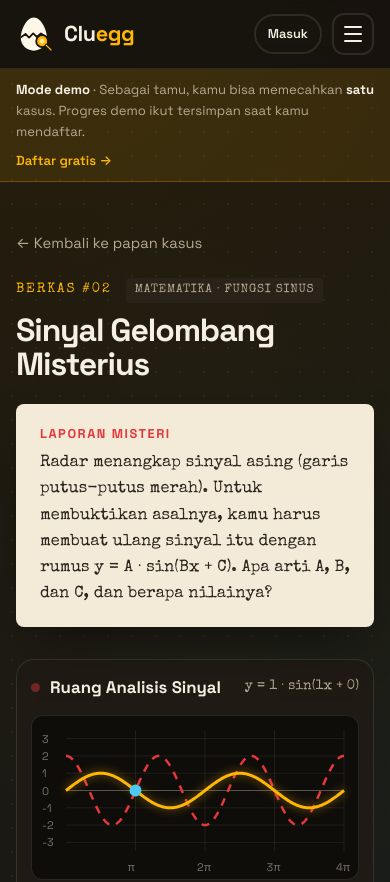
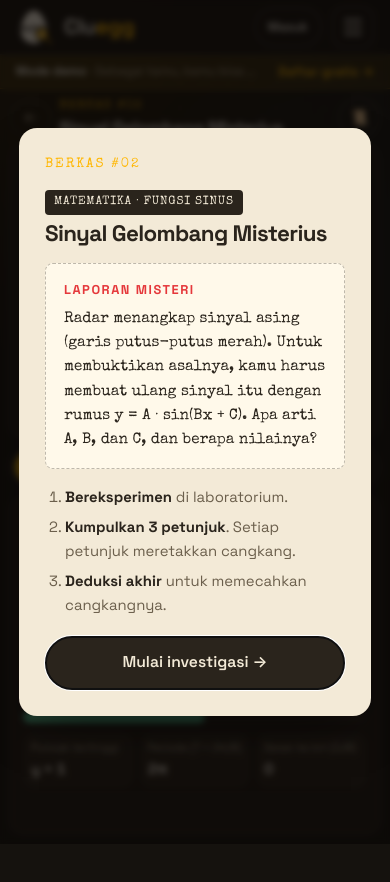
Before and after one commit to OsvaldoUrian/Horizon, a plain HTML site: page kasus-gelombang.html in a window 390 px wide. Shown: the top 882 px of the page. After the commit the page ends 844 px from the top, so only its background shows below. Drawn offline with nearby package versions, Linux system fonts and the light colour scheme.

Commit message:
Ubah halaman kasus menjadi layar permainan tanpa scroll
Halaman kasus kini pas satu layar, jadi simulasi selalu terlihat saat
pemain menggeser slider atau membaca petunjuk.

- Desktop: simulasi besar di kiri, kontrol di bawahnya, petunjuk dan
  deduksi di kolom kanan. Deduksi menciut selama masih terkunci.
- HP: simulasi di atas, tab Kontrol / Petunjuk / Deduksi di bawah,
  dengan tanda saat ada petunjuk baru. Tab bisa dilipat; kasus tanpa
  slider (papan laci) mulai dengan panel terlipat. HP miring: simulasi
  di kiri, panel di kanan.
- Laporan misteri menjadi jendela briefing (otomatis saat pertama kali
  membuka kasus, bisa dibuka lagi lewat tombol Misteri).
- "Rahasia di dalam cangkang" menjadi pop-up yang bisa ditutup dan
  dibuka lagi lewat tombol Rahasia.
- Notifikasi dipindah ke atas agar tidak menutupi tombol.

Disusun oleh js/permainan.js + css/permainan.css, sehingga kasus baru
dengan struktur HTML yang sama otomatis ikut. style.css dan main.js
tidak diubah; tiap halaman kasus hanya bertambah 2 baris.
Dites di 320x568, 375x667, 667x375, 1280x720, dan 1920x1080.

```diff
--- /dev/null
+++ b/css/permainan.css
@@ -0,0 +1,238 @@
+/* =========================================================
+   CLUEGG — layar permainan tanpa scroll halaman
+   Dipakai bersama js/permainan.js. Memakai variabel dari css/style.css.
+   ========================================================= */
+
+/* ---------- Kerangka: tinggi tepat satu layar ---------- */
+body.game {
+  height: 100vh; height: 100dvh; overflow: hidden;
+  display: flex; flex-direction: column;
+}
+body.game .site-header, body.game .guest-bar { flex: none; }
+body.game .nav { height: 58px; }
+body.game .site-footer { display: none; }
+body.game .trial-lock { flex: 1; overflow: auto; padding-top: 40px; }
+
+.game-shell {
+  --gap: 14px;
+  flex: 1; min-height: 0;
+  width: min(1440px, 100% - 32px); margin-inline: auto;
+  padding: 12px 0 16px;
+  display: grid; gap: var(--gap);
+  grid-template-columns: minmax(0, 1fr) clamp(300px, 27vw, 380px);
+  grid-template-rows: auto minmax(0, 1fr) auto;
+  grid-template-areas:
+    "bar     bar"
+    "visual  side"
+    "kontrol side";
+}
+
+/* ---------- Bar atas ---------- */
+.game-bar { grid-area: bar; display: flex; align-items: center; gap: 10px 18px; min-width: 0; }
+.game-bar .back {
+  flex: none; display: inline-flex; align-items: center; padding: 8px 14px; border-radius: 999px;
+  border: 1px solid var(--line); font-size: .85rem; white-space: nowrap;
+}
+.game-bar .back:hover { border-color: var(--yolk); }
+.game-title { flex: 1; min-width: 0; }
+.game-title .case-label { margin: 0 0 2px; gap: 10px; flex-wrap: nowrap; }
+.game-title .case-label .eyebrow { font-size: .75rem; }
+.game-title .case-label .tag { font-size: .68rem; white-space: nowrap; }
+.game-title h1 {
+  font-size: clamp(1.1rem, 2vw, 1.55rem); line-height: 1.15; letter-spacing: -0.025em;
+  white-space: nowrap; overflow: hidden; text-overflow: ellipsis;
+}
+.game-actions { flex: none; display: flex; gap: 8px; }
+.game-actions .btn { box-shadow: none; }
+.game-actions [hidden] { display: none; }
+
+/* ---------- Area simulasi ---------- */
+.game-visual {
+  grid-area: visual; min-height: 0; min-width: 0;
+  display: flex; flex-direction: column; gap: 10px;
+  background: var(--bg-2); border: 1px solid var(--line); border-radius: var(--radius); padding: 14px;
+}
+.game-visual .lab-head { margin: 0; flex: none; }
+.game-visual .lab-head h2 { font-size: .95rem; }
+.visual-fit { flex: 1; min-height: 0; container-type: size; display: grid; place-items: center; overflow: hidden; }
+.visual-fit .canvas-box { width: 100%; height: 100%; }
+.visual-fit .canvas-box canvas { width: 100%; height: 100%; aspect-ratio: auto; }
+/* Papan laci: selalu persegi dan muat di ruang yang ada (tidak pernah meluber) */
+.visual-fit .lockers { width: min(100cqw, 100cqh); grid-template-columns: repeat(10, minmax(0, 1fr)); }
+.visual-fit .locker { min-width: 0; min-height: 0; line-height: 1; padding: 0; font-size: clamp(.5rem, 2.6cqmin, .85rem); }
+.game-visual .legend { margin: 0; flex: none; font-size: .8rem; }
+.game-visual .range-bar { margin: 0; flex: none; }
+.game-visual .bs-status { margin: 0; flex: none; min-height: 0; padding: 10px 14px; font-size: .9rem; }
+
+/* ---------- Panel kontrol ---------- */
+.dock-panel { min-height: 0; min-width: 0; }
+.panel-dark { background: var(--bg-2); border: 1px solid var(--line); border-radius: var(--radius); padding: 14px; }
+.panel-paper { color: var(--ink); }
+/* Dibuat padat: slider + tombol satu baris, angka hasil + rumus/meter satu baris */
+#panel-kontrol {
+  grid-area: kontrol; display: flex; flex-wrap: wrap; align-items: center; gap: 10px 16px; padding: 12px 14px;
+}
+#panel-kontrol > * { margin: 0; }
+#panel-kontrol .controls { flex: 1 1 520px; gap: 8px 20px; }
+#panel-kontrol .control label { margin-bottom: 2px; font-size: .84rem; }
+#panel-kontrol .lab-actions { flex: none; }
+#panel-kontrol .readouts { flex: 1 1 340px; gap: 8px; }
+#panel-kontrol .readout { padding: 6px 10px; }
+#panel-kontrol .readout small { font-size: .72rem; }
+#panel-kontrol .readout b { font-size: 1rem; }
+#panel-kontrol .formula { flex: 1 1 300px; padding: 7px 12px; font-size: .82rem; }
+#panel-kontrol .meter { flex: 1 1 240px; }
+#panel-kontrol .meter-top { margin-bottom: 4px; font-size: .84rem; }
+#panel-kontrol .guess-log { flex: 1 1 100%; order: 5; max-height: 30px; overflow-y: auto; }
+#panel-kontrol .guess-log:empty { display: none; }
+#panel-kontrol .param-status { margin-top: 4px; min-height: 0; flex-wrap: nowrap; white-space: nowrap; font-size: .76rem; overflow: hidden; }
+#panel-kontrol .param-status .pill { flex: none; font-size: .72rem; padding: 1px 8px; }
+
+/* ---------- Kolom kanan: petunjuk + deduksi ---------- */
+.game-side {
+  grid-area: side; min-height: 0;
+  display: flex; flex-direction: column;
+  background: var(--paper); border-radius: 12px; box-shadow: var(--shadow); overflow: hidden;
+}
+#panel-petunjuk { flex: 1 1 auto; overflow-y: auto; padding: 18px 18px 8px; }
+#panel-deduksi { flex: none; max-height: 55%; overflow-y: auto; padding: 0 18px 18px; }
+#panel-deduksi .final { margin-top: 6px; }
+/* Selama deduksi terkunci, cukup tampilkan judul + catatan agar petunjuk punya ruang */
+@media (min-width: 900px) {
+  #panel-deduksi .final.locked .final-body { display: none; }
+  #panel-deduksi .final.locked .locked-note { margin-bottom: 0; }
+}
+.game-side .clueboard-head .egg { width: 54px; }
+.game-side .clue-list { margin-top: 14px; gap: 8px; }
+.game-side .clue { padding: 10px 12px; }
+
+/* Notifikasi muncul di atas, supaya tidak menutupi tombol & panel di bawah */
+body.game .toast { bottom: auto; top: 70px; translate: -50% -220%; font-size: .9rem; padding: 10px 18px; }
+body.game .toast.show { translate: -50% 0; }
+
+/* Tab hanya untuk HP */
+.dock-tabs { display: none; }
+
+/* ---------- Jendela briefing misteri ---------- */
+.game-dialog {
+  border: 0; padding: 0; background: transparent; color: inherit;
+  width: min(560px, calc(100% - 32px)); max-height: calc(100dvh - 32px); margin: auto; overflow: visible;
+}
+.game-dialog::backdrop { background: rgba(10, 8, 6, .72); backdrop-filter: blur(3px); }
+.game-dialog[open] { animation: pop .35s; }
+.brief-card {
+  background: var(--paper); color: var(--ink); border-radius: 18px; padding: 26px;
+  max-height: calc(100dvh - 32px); overflow-y: auto; box-shadow: var(--shadow);
+}
+.brief-card .case-label { margin: 0 0 6px; }
+.brief-card .case-label .tag { background: var(--ink); color: var(--paper); }
+.brief-card h2 { font-size: clamp(1.4rem, 4vw, 1.9rem); letter-spacing: -0.03em; line-height: 1.15; }
+.brief-card .mystery { margin: 16px 0; padding: 16px 18px; box-shadow: none; background: #fff9ea; border: 1.5px dashed rgba(42, 36, 28, .3); font-size: .95rem; }
+.brief-steps { margin: 0 0 20px 20px; display: grid; gap: 6px; font-size: .93rem; color: var(--ink-soft); }
+.brief-steps b { color: var(--ink); }
+.brief-card .btn { width: 100%; justify-content: center; background: var(--ink); color: var(--paper); box-shadow: none; }
+
+/* ---------- Pop-up "Rahasia di dalam cangkang" ---------- */
+body.game .solved { margin: 0; }
+body.game .solved.show {
+  position: fixed; z-index: 90; inset: 0; margin: auto;
+  width: min(760px, calc(100% - 32px)); height: fit-content; max-height: calc(100dvh - 32px); overflow-y: auto;
+}
+body.game .solved.show.dismissed { display: none; }
+.solved-backdrop { display: none; position: fixed; inset: 0; z-index: 89; background: rgba(10, 8, 6, .72); backdrop-filter: blur(3px); }
+.solved-backdrop.on { display: block; }
+.solved .solved-close { border-color: var(--ink); color: var(--ink); }
+
+/* =========================================================
+   HP & tablet: simulasi di atas, tab di bawah
+   ========================================================= */
+@media (max-width: 899px) {
+  .game-shell {
+    --dock-h: min(40dvh, 360px);
+    width: calc(100% - 20px); padding: 8px 0 10px; gap: 8px;
+    grid-template-columns: minmax(0, 1fr);
+    grid-template-rows: auto minmax(0, 1fr) auto auto;
+    grid-template-areas: "bar" "visual" "tabs" "panel";
+  }
+  /* Kasus dengan papan laci butuh ruang simulasi lebih besar */
+  .game-shell:has(.lockers) { --dock-h: min(32dvh, 280px); }
+  .game-shell.dock-closed .dock-panel { display: none !important; }
+  .game-shell.dock-closed .dock-tab[aria-selected="true"] { background: transparent; color: var(--yolk); box-shadow: inset 0 0 0 1.5px var(--yolk); }
+  .visual-fit .lockers { gap: 3px; }
+
+  .game-bar { gap: 8px; }
+  /* Di HP tombol kembali hanya menampilkan panah (teks tetap terbaca pembaca layar) */
+  .game-bar .back { display: inline-block; font-size: 0; padding: 6px 12px; line-height: 1.4; }
+  .game-bar .back::first-letter { font-size: 1rem; }
+  .game-title .case-label .tag { display: none; }
+  .game-actions .btn { padding: 7px 10px; }
+  .game-actions .btn span { display: none; }
+
+  /* Simulasi mendapat ruang sebanyak mungkin */
+  .game-visual { padding: 8px; gap: 6px; border-radius: 14px; position: relative; }
+  .game-visual .lab-head h2 { display: none; }
+  .game-visual .lab-head:not(:has(input)) { display: none; }
+  .game-visual .lab-head label { font-size: .75rem !important; }
+  .game-visual .legend {
+    position: absolute; top: 14px; right: 14px; z-index: 1; gap: 10px;
+    background: rgba(15, 13, 10, .8); padding: 3px 8px; border-radius: 6px; font-size: .68rem;
+  }
+  .game-visual .legend span::before { width: 14px; margin-right: 5px; }
+  .game-visual .bs-status { font-size: .8rem; padding: 8px 10px; }
+
+  .dock-tabs {
+    grid-area: tabs; display: grid; grid-template-columns: repeat(3, 1fr); gap: 4px;
+    background: var(--bg-2); border: 1px solid var(--line); border-radius: 999px; padding: 4px;
+  }
+  .dock-tab {
+    border: 0; background: transparent; color: var(--muted); padding: 6px 4px; border-radius: 999px;
+    font-size: .8rem; font-weight: 600; white-space: nowrap; position: relative;
+  }
+  .dock-tab[aria-selected="true"] { background: var(--yolk); color: var(--bg); }
+  .dock-tab .tab-note { font-size: .72rem; opacity: .85; }
+  .dock-tab.ping::after {
+    content: ""; position: absolute; top: 4px; right: 10px; width: 8px; height: 8px; border-radius: 50%;
+    background: var(--red); box-shadow: 0 0 0 0 rgba(229, 56, 59, .6); animation: ping 1.4s infinite;
+  }
+
+  .game-side { display: contents; }
+  .dock-panel, #panel-kontrol, #panel-petunjuk, #panel-deduksi { grid-area: panel; }
+  .dock-panel { display: none; overflow-y: auto; border-radius: 14px; }
+  .dock-panel:not(.active), #panel-kontrol:not(.active) { display: none; }
+  .dock-panel.active { display: block; height: var(--dock-h); }
+  #panel-kontrol.active { display: flex; align-content: flex-start; }
+  #panel-petunjuk, #panel-deduksi { background: var(--paper); padding: 14px; max-height: none; }
+  #panel-deduksi .final { margin-top: 0; border-top: 0; padding-top: 0; }
+
+  #panel-kontrol { padding: 12px; gap: 10px; }
+  #panel-kontrol .controls { grid-template-columns: 1fr; gap: 8px; }
+  #panel-kontrol .control { display: grid; grid-template-columns: minmax(118px, 40%) 1fr; align-items: center; gap: 2px 10px; }
+  #panel-kontrol .control label { margin: 0; font-size: .8rem; gap: 6px; }
+  #panel-kontrol .control .param-status { grid-column: 1 / -1; margin-top: 0; font-size: .75rem; }
+  #panel-kontrol .lab-actions { flex: 1 1 100%; }
+  #panel-kontrol .lab-actions .btn { flex: 1; justify-content: center; padding: 10px 12px; }
+  #panel-kontrol .readouts { flex: 1 1 100%; grid-template-columns: repeat(3, 1fr); gap: 6px; }
+  #panel-kontrol .readout { padding: 6px 8px; }
+  #panel-kontrol .readout small { font-size: .68rem; }
+  #panel-kontrol .readout b { font-size: .92rem; }
+  #panel-kontrol .formula { font-size: .78rem; }
+  #panel-kontrol .meter { flex: 1 1 100%; }
+
+  body.game .nav { height: 54px; }
+  body.game .guest-bar .container { flex-wrap: nowrap; padding: 6px 0; }
+  body.game .guest-bar span { min-width: 0; white-space: nowrap; overflow: hidden; text-overflow: ellipsis; font-size: .78rem; }
+}
+
+/* HP dalam posisi miring: simulasi di kiri, tab di kanan */
+@media (max-width: 899px) and (orientation: landscape) and (max-height: 520px) {
+  body.game .site-header { display: none; }
+  body.game .guest-bar { display: none; }
+  .game-shell {
+    grid-template-columns: minmax(0, 1.25fr) minmax(0, 1fr);
+    grid-template-rows: auto auto minmax(0, 1fr);
+    grid-template-areas: "bar bar" "visual tabs" "visual panel";
+  }
+  .dock-panel.active { height: auto; }
+}
+
+@keyframes ping { 70% { box-shadow: 0 0 0 8px rgba(229, 56, 59, 0); } 100% { box-shadow: 0 0 0 0 rgba(229, 56, 59, 0); } }
--- /dev/null
+++ b/js/permainan.js
@@ -0,0 +1,245 @@
+/* =========================================================
+   CLUEGG — layar permainan (halaman kasus tidak bisa di-scroll)
+
+   File ini menyusun ulang halaman kasus menjadi satu layar penuh:
+     bar atas  : kembali, nomor berkas, judul, tombol Misteri & Rahasia
+     visual    : simulasi (canvas / papan laci) — selalu terlihat
+     kontrol   : slider, tombol, angka hasil
+     petunjuk  : telur + daftar petunjuk
+     deduksi   : pertanyaan akhir
+   Di desktop semuanya tampil bersamaan; di HP kontrol/petunjuk/deduksi
+   menjadi tab di bawah simulasi. Laporan misteri tampil sebagai jendela
+   briefing, dan "Rahasia di dalam cangkang" sebagai pop-up.
+
+   KASUS BARU otomatis ikut, asalkan memakai struktur yang sama:
+     .case-hero (berisi .back, .case-label, h1, .mystery)
+     #solved, .lab, .clueboard (berisi #final)
+   Bagian simulasi yang harus selalu terlihat: .lab-head, .canvas-box,
+   .legend, .lockers, .range-bar, .bs-status, atau beri atribut
+   data-game="visual".
+
+   Dimuat TANPA defer di akhir <body>, supaya susunan baru sudah siap
+   sebelum file simulasi mengukur ukuran canvas.
+   ========================================================= */
+(function () {
+  const main = document.querySelector("main");
+  const hero = document.querySelector(".case-hero");
+  const lab = document.querySelector(".lab");
+  const board = document.querySelector(".clueboard");
+  if (!main || !hero || !lab || !board) return;
+
+  const caseId = (location.pathname.match(/kasus-([a-z]+)/) || [])[1] || "kasus";
+  const solved = document.getElementById("solved");
+  const final = document.getElementById("final");
+  const BRIEF_KEY = "cluegg-briefing-v1";
+  const VISUAL = ".lab-head, .canvas-box, .legend, .lockers, .range-bar, .bs-status, [data-game='visual']";
+
+  const read = (k) => { try { return JSON.parse(localStorage.getItem(k)) || {}; } catch (e) { return {}; } };
+  const write = (k, v) => { try { localStorage.setItem(k, JSON.stringify(v)); } catch (e) {} };
+  function el(tag, cls, html) {
+    const e = document.createElement(tag);
+    if (cls) e.className = cls;
+    if (html != null) e.innerHTML = html;
+    return e;
+  }
+  function button(cls, html, label) {
+    const b = el("button", cls, html);
+    b.type = "button";
+    if (label) b.setAttribute("aria-label", label);
+    return b;
+  }
+
+  document.body.classList.add("game");
+
+  /* ---------- 1. Bar atas ---------- */
+  const bar = el("div", "game-bar");
+  const back = hero.querySelector(".back");
+  const label = hero.querySelector(".case-label");
+  const title = hero.querySelector("h1");
+  const mystery = hero.querySelector(".mystery");
+  const titleBox = el("div", "game-title");
+  if (label) titleBox.append(label);
+  if (title) titleBox.append(title);
+  const actions = el("div", "game-actions");
+  const btnBrief = button("btn btn-ghost btn-sm", "📜 <span>Misteri</span>", "Buka laporan misteri");
+  const btnSecret = button("btn btn-primary btn-sm", "🥚 <span>Rahasia</span>", "Lihat rahasia di dalam cangkang");
+  btnSecret.hidden = true;
+  actions.append(btnBrief, btnSecret);
+  if (back) bar.append(back);
+  bar.append(titleBox, actions);
+
+  /* ---------- 2. Area visual (simulasi) ---------- */
+  const visual = el("section", "game-visual");
+  visual.setAttribute("aria-label", "Simulasi");
+  const fit = el("div", "visual-fit");
+  Array.from(lab.children).filter((c) => c.matches(VISUAL)).forEach((c) => {
+    // Canvas / papan laci mengisi sisa ruang; sisanya (judul, legenda, status) ukuran biasa
+    if (c.matches(".canvas-box, .lockers")) { fit.append(c); visual.append(fit); }
+    else visual.append(c);
+  });
+
+  /* ---------- 3. Panel: kontrol, petunjuk, deduksi ---------- */
+  function panel(name, cls) {
+    const p = el("div", "dock-panel " + cls);
+    p.id = "panel-" + name;
+    p.dataset.tab = name;
+    p.setAttribute("role", "tabpanel");
+    p.setAttribute("aria-labelledby", "tab-" + name);
+    return p;
+  }
+  const pKontrol = panel("kontrol", "panel-dark");
+  Array.from(lab.children).forEach((c) => pKontrol.append(c));
+
+  const pPetunjuk = panel("petunjuk", "panel-paper");
+  const pDeduksi = panel("deduksi", "panel-paper");
+  Array.from(board.children).forEach((c) => (c === final ? pDeduksi : pPetunjuk).append(c));
+
+  const side = el("aside", "game-side");
+  side.append(pPetunjuk, pDeduksi);
+
+  // Tab (hanya terlihat di HP)
+  const tabs = el("div", "dock-tabs");
+  tabs.setAttribute("role", "tablist");
+  const TAB_LABEL = { kontrol: "🎛️ Kontrol", petunjuk: "🔍 Petunjuk", deduksi: "⚖️ Deduksi" };
+  const tabBtns = {};
+  Object.keys(TAB_LABEL).forEach((name) => {
+    const b = button("dock-tab", `${TAB_LABEL[name]} <small class="tab-note"></small>`);
+    b.id = "tab-" + name;
+    b.setAttribute("role", "tab");
+    b.setAttribute("aria-controls", "panel-" + name);
+    b.addEventListener("click", () => showTab(name));
+    tabs.append(b);
+    tabBtns[name] = b;
+  });
+  const panels = { kontrol: pKontrol, petunjuk: pPetunjuk, deduksi: pDeduksi };
+  // Di HP panel bisa dilipat: ketuk tab yang sedang aktif untuk menutupnya,
+  // supaya simulasi mendapat seluruh ruang layar.
+  let dockOpen = true;
+  function setDock(open) {
+    dockOpen = open;
+    main.classList.toggle("dock-closed", !open);
+    Object.values(tabBtns).forEach((b) => b.setAttribute("aria-expanded", String(open && b.getAttribute("aria-selected") === "true")));
+  }
+  function showTab(name) {
+    const same = panels[name].classList.contains("active");
+    Object.keys(panels).forEach((k) => {
+      const on = k === name;
+      panels[k].classList.toggle("active", on);
+      tabBtns[k].setAttribute("aria-selected", String(on));
+      if (on) tabBtns[k].classList.remove("ping");
+    });
+    setDock(same ? !dockOpen : true);
+  }
+  tabs.title = "Ketuk tab yang aktif untuk melipat panel";
+  showTab("kontrol");
+  // Kasus yang dimainkan langsung di simulasinya (tanpa slider/pilihan) mulai dengan panel terlipat
+  if (!pKontrol.querySelector("input[type='range'], select")) setDock(false);
+
+  /* ---------- 4. Susun ulang <main> ---------- */
+  main.classList.remove("container");
+  main.classList.add("game-shell");
+  main.textContent = "";
+  main.append(bar, visual, tabs, pKontrol, side);
+
+  /* ---------- 5. Jendela briefing (laporan misteri) ---------- */
+  const dlg = el("dialog", "game-dialog");
+  dlg.setAttribute("aria-labelledby", "brief-title");
+  const card = el("div", "brief-card");
+  const briefLabel = label ? label.cloneNode(true) : el("p");
+  const briefTitle = el("h2", "", title ? title.textContent : "Berkas baru");
+  briefTitle.id = "brief-title";
+  card.append(briefLabel, briefTitle);
+  if (mystery) card.append(mystery);
+  card.append(
+    el("ol", "brief-steps",
+      "<li><b>Bereksperimen</b> di laboratorium.</li>" +
+      "<li><b>Kumpulkan 3 petunjuk</b>. Setiap petunjuk meretakkan cangkang.</li>" +
+      "<li><b>Deduksi akhir</b> untuk memecahkan cangkangnya.</li>")
+  );
+  const start = button("btn btn-primary", "Mulai investigasi →");
+  start.addEventListener("click", () => dlg.close());
+  card.append(start);
+  dlg.append(card);
+  dlg.addEventListener("click", (e) => { if (e.target === dlg) dlg.close(); });
+  dlg.addEventListener("close", () => {
+    const seen = read(BRIEF_KEY);
+    seen[caseId] = true;
+    write(BRIEF_KEY, seen);
+  });
+  document.body.append(dlg);
+  btnBrief.addEventListener("click", () => dlg.showModal());
+
+  /* ---------- 6. Pop-up "Rahasia di dalam cangkang" ---------- */
+  const progress = read("cluegg-progress-v1")[caseId] || {};
+  let ready = false;
+  if (solved) {
+    const backdrop = el("div", "solved-backdrop");
+    const closeBtn = button("btn btn-ghost solved-close", "Kembali ke lab");
+    const dismiss = () => solved.classList.add("dismissed");
+    closeBtn.addEventListener("click", dismiss);
+    backdrop.addEventListener("click", dismiss);
+    const acts = solved.querySelector(".solved-actions");
+    (acts || solved).append(closeBtn);
+    main.append(backdrop, solved);
+
+    // Kasus yang sudah terpecahkan sebelumnya: jangan langsung menutupi lab
+    if (progress.solved) solved.classList.add("dismissed");
+    let wasShown = false;
+    new MutationObserver(() => {
+      const shown = solved.classList.contains("show");
+      btnSecret.hidden = !shown;
+      // Baru saja terpecahkan saat bermain -> tampilkan pop-up
+      if (shown && !wasShown && ready) openSecret();
+      wasShown = shown;
+      backdrop.classList.toggle("on", shown && !solved.classList.contains("dismissed"));
+    }).observe(solved, { attributes: true, attributeFilter: ["class"] });
+
+    // Buka pop-up dari atas (judul rahasia dulu), fokus ke tombol tutup tanpa menggulir
+    function openSecret() {
+      solved.classList.remove("dismissed");
+      solved.scrollTop = 0;
+      setTimeout(() => { closeBtn.focus({ preventScroll: true }); solved.scrollTop = 0; }, 100);
+    }
+    btnSecret.addEventListener("click", openSecret);
+    document.addEventListener("keydown", (e) => {
+      if (e.key === "Escape" && solved.classList.contains("show") && !solved.classList.contains("dismissed")) dismiss();
+    });
+  }
+
+  /* ---------- 7. Tanda di tab (HP) ---------- */
+  function updateNotes() {
+    const clues = pPetunjuk.querySelectorAll(".clue");
+    const found = pPetunjuk.querySelectorAll(".clue.unlocked").length;
+    tabBtns.petunjuk.querySelector(".tab-note").textContent = `${found}/${clues.length}`;
+    const locked = final && final.classList.contains("locked");
+    tabBtns.deduksi.querySelector(".tab-note").textContent = locked ? "🔒" : "";
+    return { found, locked };
+  }
+  let last = updateNotes();
+  new MutationObserver(() => {
+    const now = updateNotes();
+    if (!ready) { last = now; return; }
+    if (now.found > last.found && !panels.petunjuk.classList.contains("active")) tabBtns.petunjuk.classList.add("ping");
+    if (last.locked && !now.locked && !panels.deduksi.classList.contains("active")) tabBtns.deduksi.classList.add("ping");
+    last = now;
+  }).observe(side, { attributes: true, attributeFilter: ["class"], subtree: true });
+
+  /* ---------- 8. Ukuran canvas mengikuti ruang yang tersedia ---------- */
+  // File simulasi mengukur ulang canvas saat event "resize", jadi cukup dipicu ulang.
+  let raf = 0;
+  if ("ResizeObserver" in window) {
+    new ResizeObserver(() => {
+      cancelAnimationFrame(raf);
+      raf = requestAnimationFrame(() => window.dispatchEvent(new Event("resize")));
+    }).observe(fit);
+  }
+
+  /* ---------- 9. Setelah semua skrip siap ---------- */
+  document.addEventListener("DOMContentLoaded", () => {
+    ready = true;
+    last = updateNotes();
+    // Briefing otomatis saat pertama kali membuka kasus ini
+    const locked = document.documentElement.classList.contains("trial-locked");
+    if (!locked && !progress.solved && !read(BRIEF_KEY)[caseId] && dlg.showModal) dlg.showModal();
+  });
+})();
--- a/kasus-arsip.html
+++ b/kasus-arsip.html
@@ -11,6 +11,7 @@
   <link href="https://fonts.googleapis.com/css2?family=Space+Grotesk:wght@400;500;600;700&family=Special+Elite&display=swap" rel="stylesheet">
   <link rel="stylesheet" href="css/style.css">
   <link rel="stylesheet" href="css/akun.css">
+  <link rel="stylesheet" href="css/permainan.css">
   <script src="js/config.js"></script>
   <script src="js/akun.js"></script>
   <script src="https://cdn.jsdelivr.net/npm/@supabase/supabase-js@2.45.4/dist/umd/supabase.min.js" defer></script>
@@ -125,5 +126,6 @@
       <span class="type">Every shell holds a secret. Every clue leads to the truth.</span>
     </div>
   </footer>
+  <script src="js/permainan.js"></script>
 </body>
 </html>
```
Also changed, not shown: kasus-gelombang.html (+2 -0 lines), kasus-parabola.html (+2 -0 lines), 1 other file.
